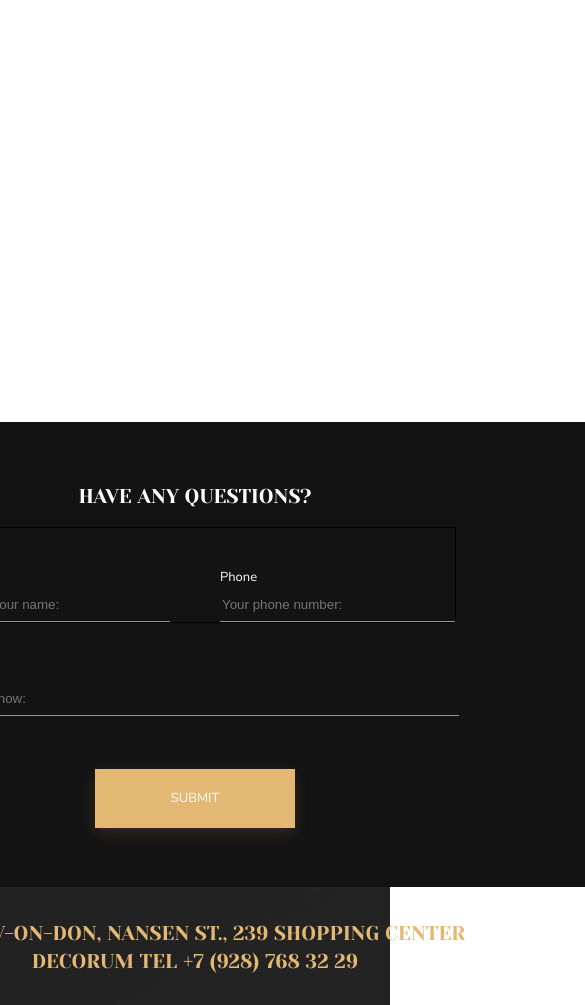
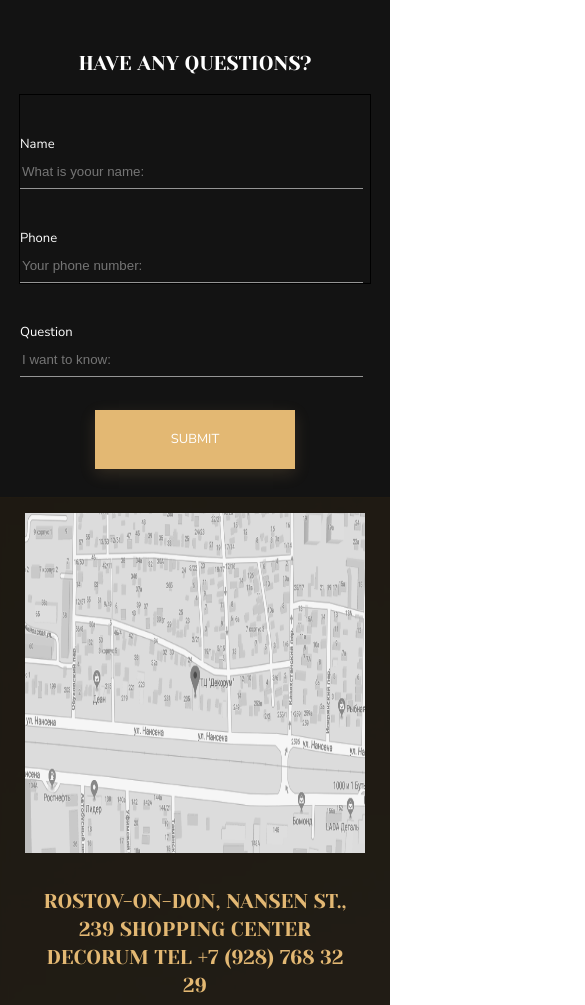
Before and after one commit to ibraerz/lending-project, a plain HTML site: page index.html in a window 390 px wide. Shown: the part 4849-5854 px from the top of the page, 585 px wide, since content can reach past the window. Drawn offline with Linux system fonts and the light colour scheme; files whose address does not match are found by name.

Commit message:
posledniy

```diff
--- a/index.html
+++ b/index.html
@@ -24,10 +24,10 @@
             <ul class="header-navigation">
                 <li class="header-navigation__item"><a class="header-navigation__link" href="#home">HOME</a></li>
                 <li class="header-navigation__item"><a class="header-navigation__link" href="#projects">PROJECTS</a></li>
-                <li class="header-navigation__item"><a class="header-navigation__link" href="#home">MEASUREMENT</a></li>
-                <li class="header-navigation__item"><a class="header-navigation__link" href="#home">TEAM</a></li>
-                <li class="header-navigation__item"><a class="header-navigation__link" href="#home">REVIEWS</a></li>
-                <li class="header-navigation__item"><a class="header-navigation__link" href="#home">CONTACTS</a></li>
+                <li class="header-navigation__item"><a class="header-navigation__link" href="#MEASUREMENT">MEASUREMENT</a></li>
+                <li class="header-navigation__item"><a class="header-navigation__link" href="#TEAM">TEAM</a></li>
+                <li class="header-navigation__item"><a class="header-navigation__link" href="#REVIEWS">REVIEWS</a></li>
+                <li class="header-navigation__item"><a class="header-navigation__link" href="#CONTACTS">CONTACTS</a></li>
              </ul>
 
         </nav>
@@ -38,7 +38,7 @@
 </header>
 <main>
 
-    <section class="hero">
+    <section class="hero" id="home">
 
         <div class="container hero-container">
             <h1 class="title">
@@ -117,7 +117,7 @@
 
     </section>
     <!-- Переход на третью секцию -->
-    <section class="section__3">
+    <section class="section__3" id="MEASUREMENT">
 
         <div class="section3__block">
             <h1 class="title__section3">online control</h1>
@@ -154,7 +154,7 @@
 
 
         </div>
-        <div class="button__div">
+        <div class="button__div" id="TEAM">
             <button class="main-button__rem">submit</button>
         </div>
         <!-- Заблокировал этот чекбокс для больших экранов/ так как не мог адаптировать его и создал его клон -->
@@ -174,7 +174,7 @@
     </section>
 <!-- Переход на четвертую секцию -->
 
-<section class="section__4">
+<section class="section__4" id="TEAM">
 
     <div class="section4__block container">
 
@@ -266,7 +266,7 @@
 </section>
 <!-- Переход на пятую секцию -->
 
-<section class="section__5">
+<section class="section__5" id="REVIEWS">
 
 <div class="section5__block container">
     <div class="s5__block__line">
@@ -330,7 +330,7 @@
 </section>
 <!-- Переход на шестую секцию -->
 
-<section class="section__6">
+<section class="section__6" id="CONTACTS">
 
 <div class="s6__mono__div"><img src="./images/s6__fon.png" alt="mono" class="mono__img"></div>
 
@@ -550,7 +550,7 @@
     <div class="s8__icon__2"><img src="./images/vector/s8__icon__2.svg" alt="instagram"></div>
 </div>
 
-<div class="s8__karta"><img src="./images/karta.png" alt="karta"></div>
+<div class="s8__karta"><img src="./images/karta.png" alt="karta" class="karta"></div>
 
 
 </div>
@@ -562,6 +562,11 @@
 
 
 </main>
+
+
+
+
+<!-- FOOTER /////////////////////////////////////////////////////////////////////////////////////////////////////////// -->
 <footer class="header" id="footer">
 
     <div id="footer__div">
--- a/styles/main.css
+++ b/styles/main.css
@@ -1085,7 +1085,7 @@ button:active {
 .s8__inputs__div {
     width: 520px;
     height: 376px;
-    background-color: #131313;
+
     display: flex;
     flex-direction: column;
 }
--- a/styles/media-fonts.css
+++ b/styles/media-fonts.css
@@ -407,7 +407,9 @@
     display: none;
 }
 
-
+.section__6 {
+    height: 239px;
+}
 
 .s6__mono__div, .kartinki, .s6__h1__links__div {
     display: none;
@@ -454,7 +456,76 @@ section {
 /* s7 */
 
 .section__7 {
+    background-color: #131313;
+    width: auto;
+    outline: none;
+    padding-top: 0;
+    background-image: none;
+
+    height: 631px;
+}
+
+.s7__block {
     display: none;
 }
 
+.section__8 {
+
+    height: 620px;
+    background-color: #E3B873;
 }
+
+.section8__div {
+    position: relative;
+    bottom: 508px;
+}
+
+.s8__inputs__fon__div {
+    flex-direction: column;
+    max-width: 375px;
+
+
+}
+
+.s8__inputs__div {
+    width: 350px;
+}
+
+.input__s8, .input__s8__q {
+    width: 339px;
+}
+
+.s8__log__pass__div__doth {
+    flex-direction: column;
+}
+
+
+.s8__title {
+    order: 3;
+    max-width: 320px;
+}
+
+.s8__icons {
+    order: 4;
+    margin-bottom: 50px;
+}
+
+.s8__button__div {
+    margin-top: 0;
+}
+
+.karta {
+    width: 340px;
+    height: 340px;
+    order: 2;
+    margin-top: 45px;
+}
+
+
+footer {
+    display: none;
+}
+
+
+
+}
```
Also changed, not shown: images/MEDIA__S8.png (added), 2 other files.
